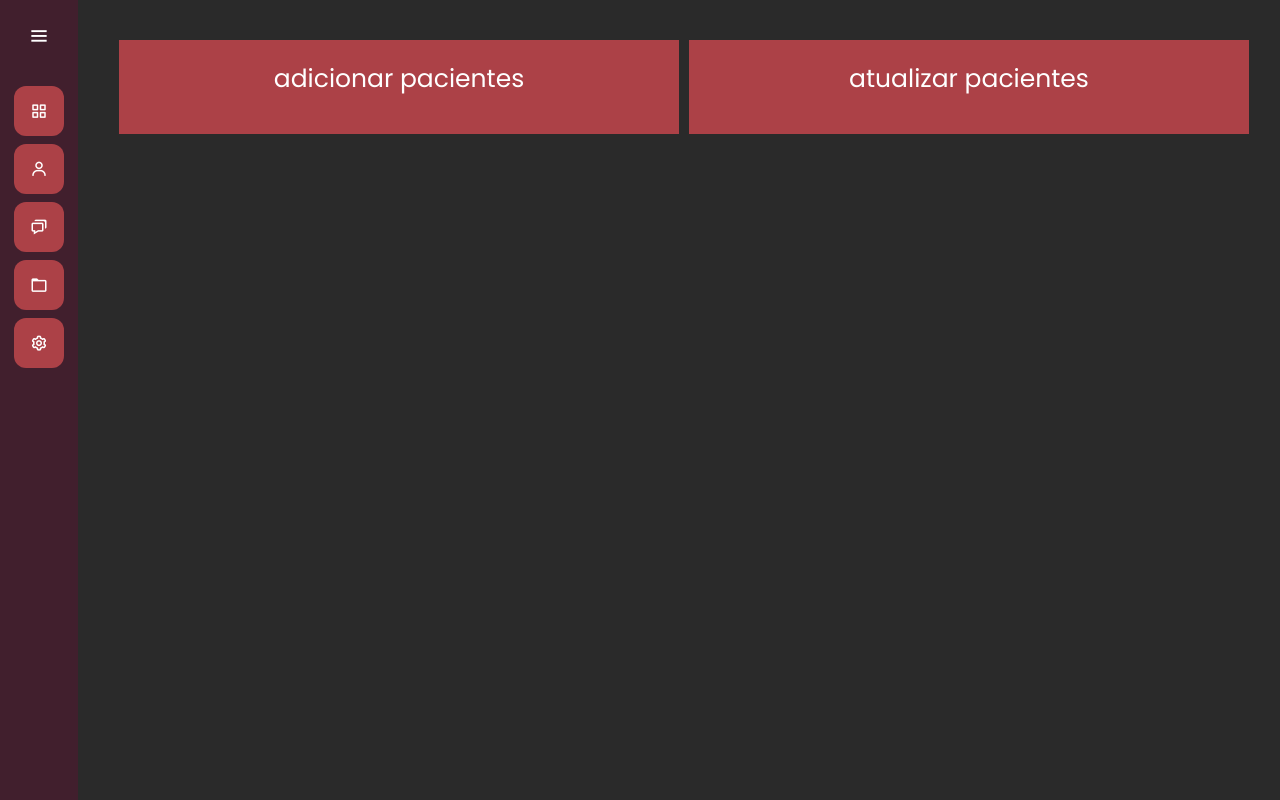
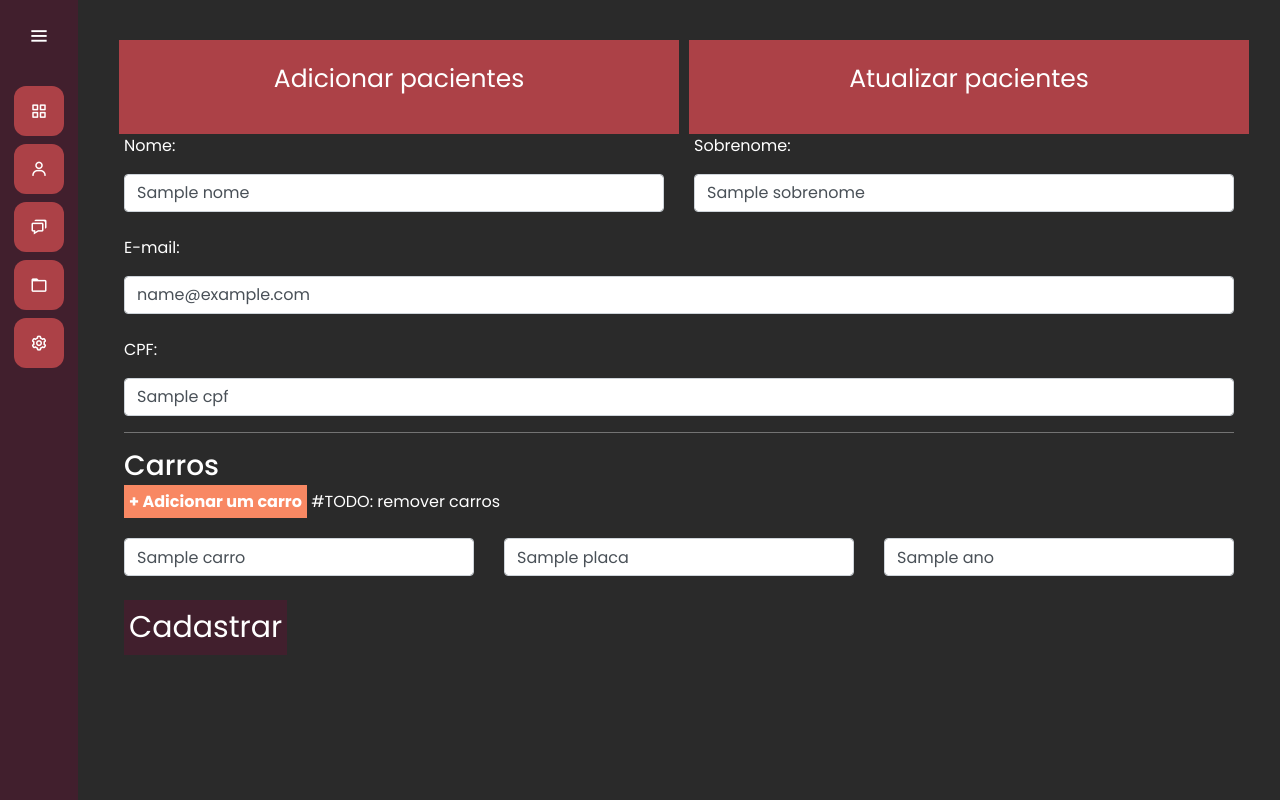
Before and after one commit to Davy04/Projeto_HOQR, a Django app: template pacientes/templates/pacientes.html in a window 1280 px wide. Run offline with Django 4.2, Linux system fonts and the light colour scheme; the template is opened without the code that fills it: most values are stand-ins (such as "Sample title", 1, 10 or a date in 2020).

Commit message:
60% aula 1
até  01:00:00 de video

```diff
--- a/pacientes/templates/pacientes.html
+++ b/pacientes/templates/pacientes.html
@@ -1,19 +1,142 @@
-{% extends "base.html" %}
-{% load static %}
-
-{% block 'head' %}
-<link rel="stylesheet" href="{% static 'pacientes/css/pacientes.css'%}" />
-{% endblock %}
-
-{% block 'dashboard' %}
+{% extends "base.html" %} {% load static %} {% block 'head' %}
+<link rel="stylesheet" href="{% static 'pacientes/css/pacientes.css' %}" />
+{% endblock %} {% block 'dashboard' %}
 <div class="container">
   <div class="row">
-    <div class="col-md card-dashboard">
-      <p class="text-card">adicionar pacientes</p>
+    <div onclick="exibir_form('1')" class="col-md card-dashboard">
+      <p class="text-card">Adicionar pacientes</p>
     </div>
-    <div class="col-md card-dashboard">
-      <p class="text-card">atualizar pacientes</p>
+
+    <div onclick="exibir_form('2')" class="col-md card-dashboard">
+      <p class="text-card">Atualizar pacientes</p>
+    </div>
+  </div>
+
+  <div id="adicionar-cliente" class="adicionar-cliente">
+    <form action="{% url 'pacientes' %}" method="POST">
+      {% csrf_token %}
+      <div class="row">
+        <div class="col-md">
+          <p>Nome:</p>
+          <input
+            type="text"
+            class="form-control"
+            placeholder="Primeiro nome"
+            name="nome"
+            value="{{nome}}"
+          />
+        </div>
+        <div class="col-md">
+          <p>Sobrenome:</p>
+          <input
+            type="text"
+            class="form-control"
+            placeholder="Sobrenome"
+            name="sobrenome"
+            value="{{sobrenome}}"
+          />
+        </div>
+      </div>
+      <br />
+      <p>E-mail:</p>
+      <input
+        type="email"
+        class="form-control"
+        placeholder="nome@email.com"
+        name="email"
+        value="{{email}}"
+      />
+      <br />
+      <p>CPF:</p>
+      <input
+        type="text"
+        class="form-control"
+        placeholder="___.___.___-__"
+        name="cpf"
+        value="{{cpf}}"
+      />
+      <hr style="background-color: gray" />
+      <div class="add-carros">
+        <h3>Carros</h3>
+        <span class="btn-add-carros" onclick="add_remedio()"
+          >+ Adicionar um carro</span
+        >
+        #TODO: remover carros
+        <div id="form-carro">
+          {% for carro, placa, ano in carros%}
+          <br />
+          <div class="row">
+            <div class="col-md">
+              <input
+                type="text"
+                placeholder="carro"
+                class="form-control"
+                name="carro"
+                value="{{carro}}"
+              />
+            </div>
+
+            <div class="col-md">
+              <input
+                type="text"
+                placeholder="Placa"
+                class="form-control"
+                name="placa"
+                value="{{placa}}"
+              />
+            </div>
+
+            <div class="col-md">
+              <input
+                type="text"
+                placeholder="ano"
+                class="form-control"
+                name="ano"
+                value="{{ano}}"
+              />
+            </div>
+          </div>
+          {% endfor%}
+        </div>
+      </div>
+
+      <br />
+      <input type="submit" value="Cadastrar" class="btn-principal" />
+    </form>
+  </div>
+
+  <div id="att_cliente">
+    <p></p>
+    <select id="cliente-select" onchange="dados_cliente()" class="form-control">
+      {% for cliente in pacientes %}
+      <option value="{{cliente.id}}">{{cliente.nome}}</option>
+      {% endfor %}
+    </select>
+    <br />
+    <hr />
+
+    <div id="form-att-cliente">
+      <input type="hidden" id="id" />
+      <p>Nome:</p>
+      <input id="nome" type="text" class="form-control" />
+      <p>Sobrenome:</p>
+      <input id="sobrenome" type="text" class="form-control" />
+      <p>E-mail:</p>
+      <input id="email" type="text" class="form-control" />
+      <p>CPF:</p>
+      <input id="cpf" type="text" class="form-control" />
+      <br />
+      <input
+        onclick="update_cliente()"
+        type="submit"
+        value="salvar"
+        class="btn btn-success"
+      />
+      <hr style="background-color: gray" />
+      <h2>Carros</h2>
+      <div id="carros"></div>
     </div>
   </div>
 </div>
-{% endblock %}
+<script src="{% static 'pacientes/js/pacientes.js' %}"></script>
+{% endblock%}
--- /dev/null
+++ b/templates/static/pacientes/js/pacientes.js
@@ -0,0 +1,126 @@
+function add_remedio(){
+    container = document.getElementById('form-carro')
+
+    html = "<br>  <div class='row'> <div class='col-md'> <input type='text' placeholder='carro' class='form-control' name='carro' > </div> <div class='col-md'><input type='text' placeholder='Placa' class='form-control' name='placa' ></div> <div class='col-md'> <input type='text' placeholder='ano' class='form-control' name='ano'> </div> </div>"
+
+    container.innerHTML += html
+}
+
+function exibir_form(tipo){
+
+    add_paciente = document.getElementById('adicionar-paciente')
+    att_paciente = document.getElementById('att_paciente')
+
+    if(tipo == "1"){
+        att_paciente.style.display = "none"
+        add_paciente.style.display = "block"
+
+    }else if(tipo == "2"){
+        add_paciente.style.display = "none";
+        att_paciente.style.display = "block"
+    }
+
+}
+
+
+function dados_paciente(){
+    paciente = document.getElementById('paciente-select')
+    csrf_token = document.querySelector('[name=csrfmiddlewaretoken]').value
+    id_paciente = paciente.value
+
+    data = new FormData()
+    data.append('id_paciente', id_paciente)
+
+    fetch("/pacientes/atualiza_paciente/",{
+        method: "POST",
+        headers: {
+            'X-CSRFToken': csrf_token,
+        },
+        body: data
+
+    }).then(function(result){
+        return result.json()
+    }).then(function(data){
+        document.getElementById('form-att-paciente').style.display = 'block'
+
+        id = document.getElementById('id')
+        id.value = data['paciente_id']
+
+        nome = document.getElementById('nome')
+        nome.value = data['paciente']['nome']
+
+        sobrenome = document.getElementById('sobrenome')
+        sobrenome.value = data['paciente']['sobrenome']
+
+        cpf = document.getElementById('cpf')
+        cpf.value = data['paciente']['cpf']
+
+        email = document.getElementById('email')
+        email.value = data['paciente']['email']
+
+        div_carros = document.getElementById('carros')
+
+        for(i=0; i<data['carros'].length; i++){
+            div_carros.innerHTML += "\<form action='/pacientes/update_carro/" + data['carros'][i]['id'] +"' method='POST'>\
+                <div class='row'>\
+                        <div class='col-md'>\
+                            <input class='form-control' name='carro' type='text' value='" + data['carros'][i]['fields']['carro'] + "'>\
+                        </div>\
+                        <div class='col-md'>\
+                            <input class='form-control' name='placa' type='text' value='" + data['carros'][i]['fields']['placa'] + "'>\
+                        </div>\
+                        <div class='col-md'>\
+                            <input class='form-control' type='text' name='ano' value='" + data['carros'][i]['fields']['ano'] + "' >\
+                        </div>\
+                        <div class='col-md'>\
+                            <input class='btn btn-lg btn-success' type='submit'>\
+                        </div>\
+                    </form>\
+                    <div class='col-md'>\
+                        <a href='/pacientes/excluir_carro/"+ data['carros'][i]['id'] +"' class='btn btn-lg btn-danger'>EXCLUIR</a>\
+                    </div>\
+                </div><br>"
+        }
+
+    })
+
+
+}
+
+
+function update_paciente(){
+    nome = document.getElementById('nome').value
+    sobrenome = document.getElementById('sobrenome').value
+    email = document.getElementById('email').value
+    cpf = document.getElementById('cpf').value
+    id = document.getElementById('id').value
+
+    fetch('/pacientes/update_paciente/' + id, {
+        method: 'POST',
+        headers: {
+            'X-CSRFToken': csrf_token,
+        },
+        body: JSON.stringify({
+            nome: nome,
+            sobrenome: sobrenome,
+            email: email,
+            cpf: cpf,
+        })
+
+    }).then(function(result){
+        return result.json()
+    }).then(function(data){
+
+        if(data['status'] == '200'){
+            nome = data['nome']
+            sobrenome = data['sobrenome']
+            email = data['email']
+            cpf = data['cpf']
+            console.log('Dados alterado com sucesso')
+        }else{
+            console.log('Ocorreu algum erro')
+        }
+
+    })
+
+}
```
Also changed, not shown: pacientes/views.py (+14 -1 lines).
